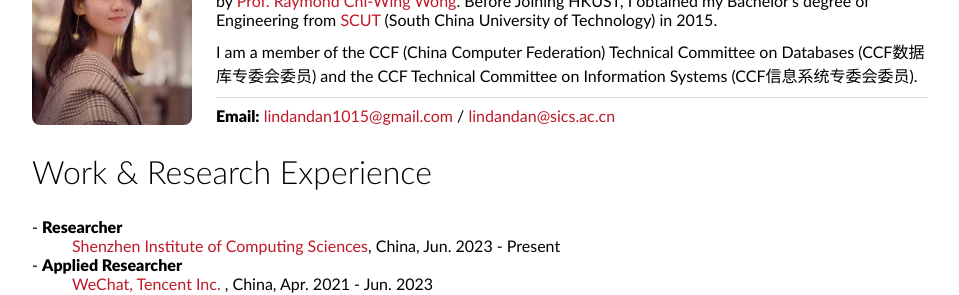
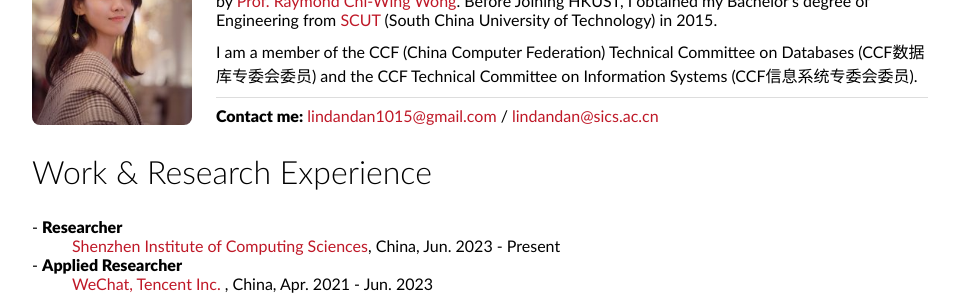
Before and after one commit to 2danlin/2danlin.github.io, a Jekyll site: the page built from index.html, in a window 1280 px wide. Shown: the part 365-660 px from the top of the page, without its empty margins (160-1119 px from the left). Built offline with Jekyll 4.4.1, drawn with Linux system fonts in a browser that asks for light colours.

Commit message:
Update index.html

```diff
--- a/index.html
+++ b/index.html
@@ -74,7 +74,7 @@ title: Dandan's Homepage
 
 			<p>I am a member of the CCF (China Computer Federation) Technical Committee on Databases (CCF数据库专委会委员)
 			and the CCF Technical Committee on Information Systems (CCF信息系统专委会委员).</p>
-			<p class="bio-contact"><strong>Email:</strong>
+			<p class="bio-contact"><strong>Contact me:</strong>
 			<a href="mailto:lindandan1015@gmail.com">lindandan1015@gmail.com</a> /
 			<a href="mailto:lindandan@sics.ac.cn">lindandan@sics.ac.cn</a></p>
 		</div>
```
